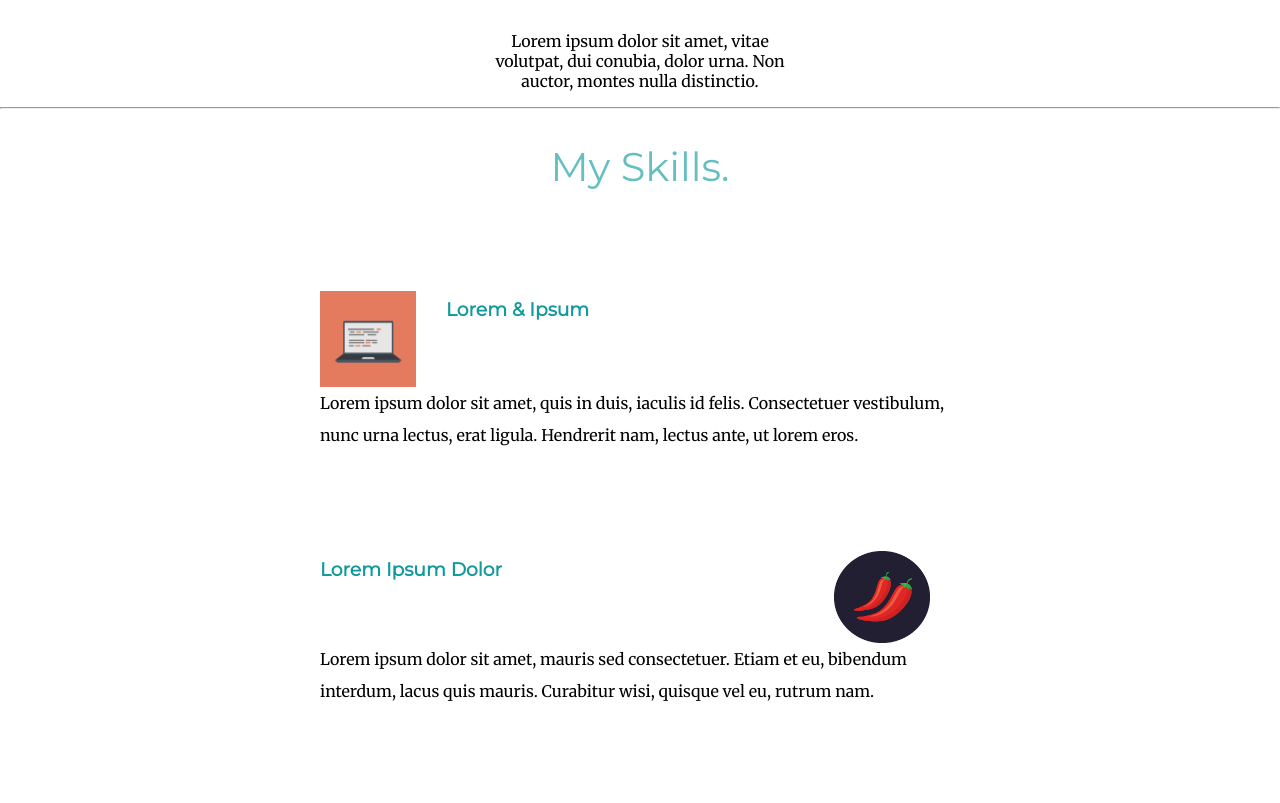
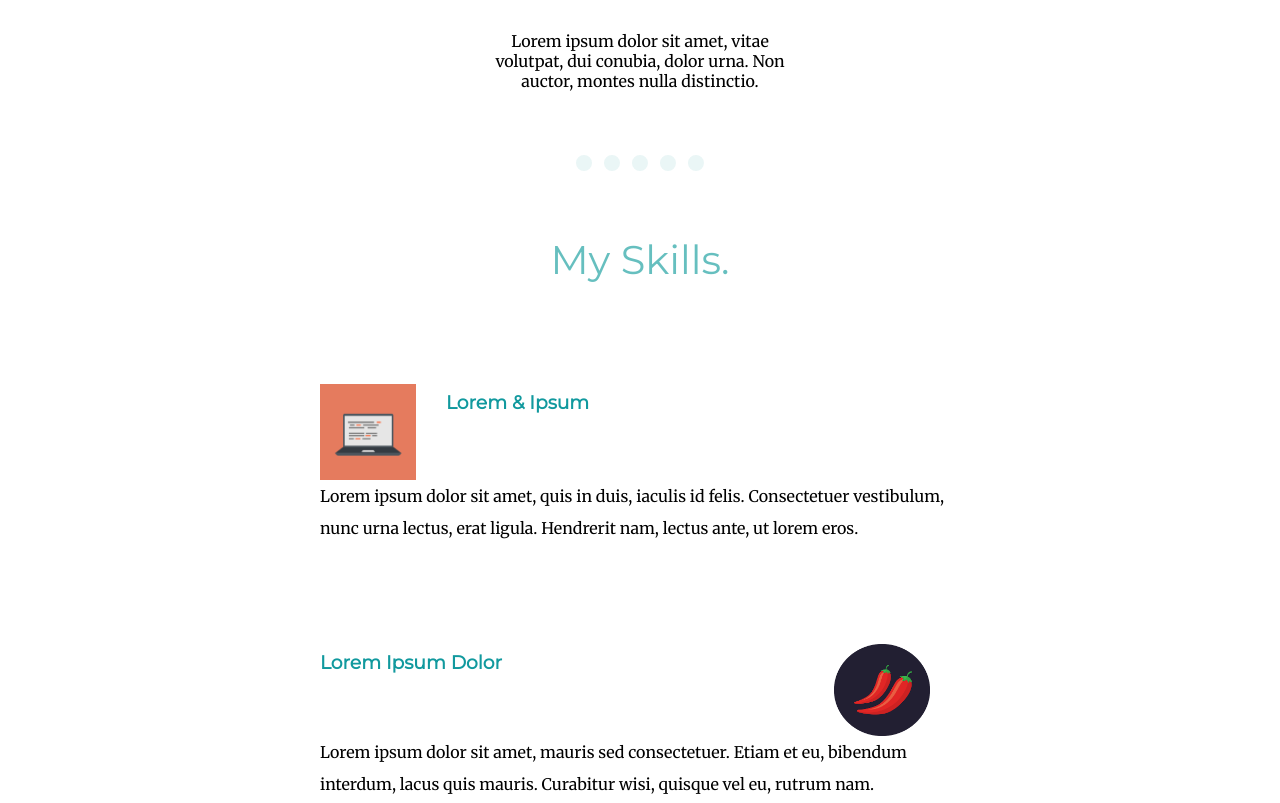
Before and after one commit to bdl126/BrunoWebSite, a plain HTML site: page index.html in a window 1280 px wide. Shown: the part 1204-2007 px from the top of the page. Drawn offline with Linux system fonts and the light colour scheme.

Commit message:
Add hr to be dotted style

```diff
--- a/css/styles.css
+++ b/css/styles.css
@@ -28,6 +28,15 @@ h3 {
 }
 a {
   color: #11999E;
+}
+
+hr {
+  margin-top: 4em;
+  margin-bottom: 4em;
+  width: 10%;
+  border-style: dotted none none;
+  border-width: 1em;
+  border-color: #EAF6F6;
 }
 
 .top-container{
```
Also changed, not shown: index.html (+3 -1 lines).
